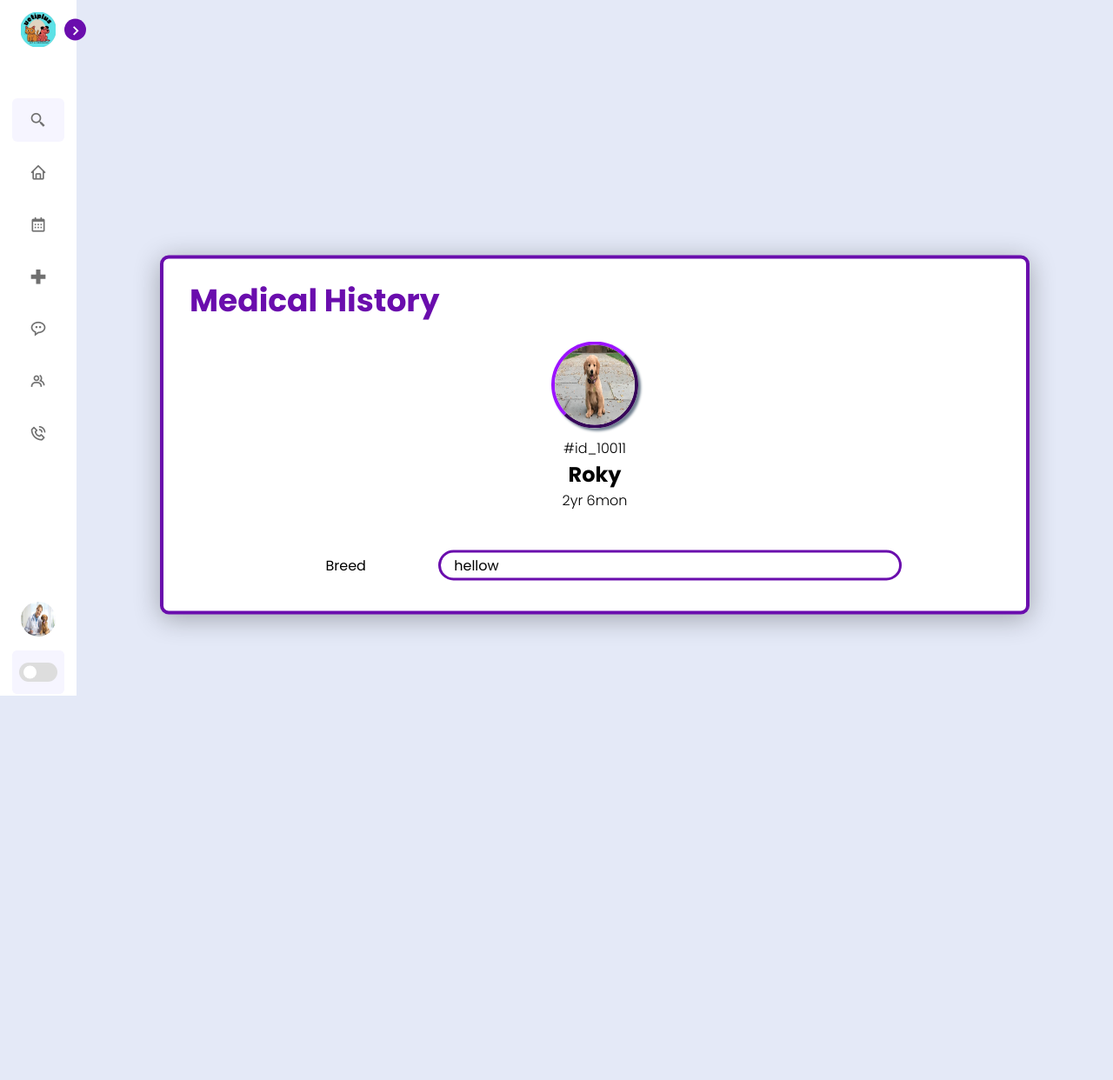
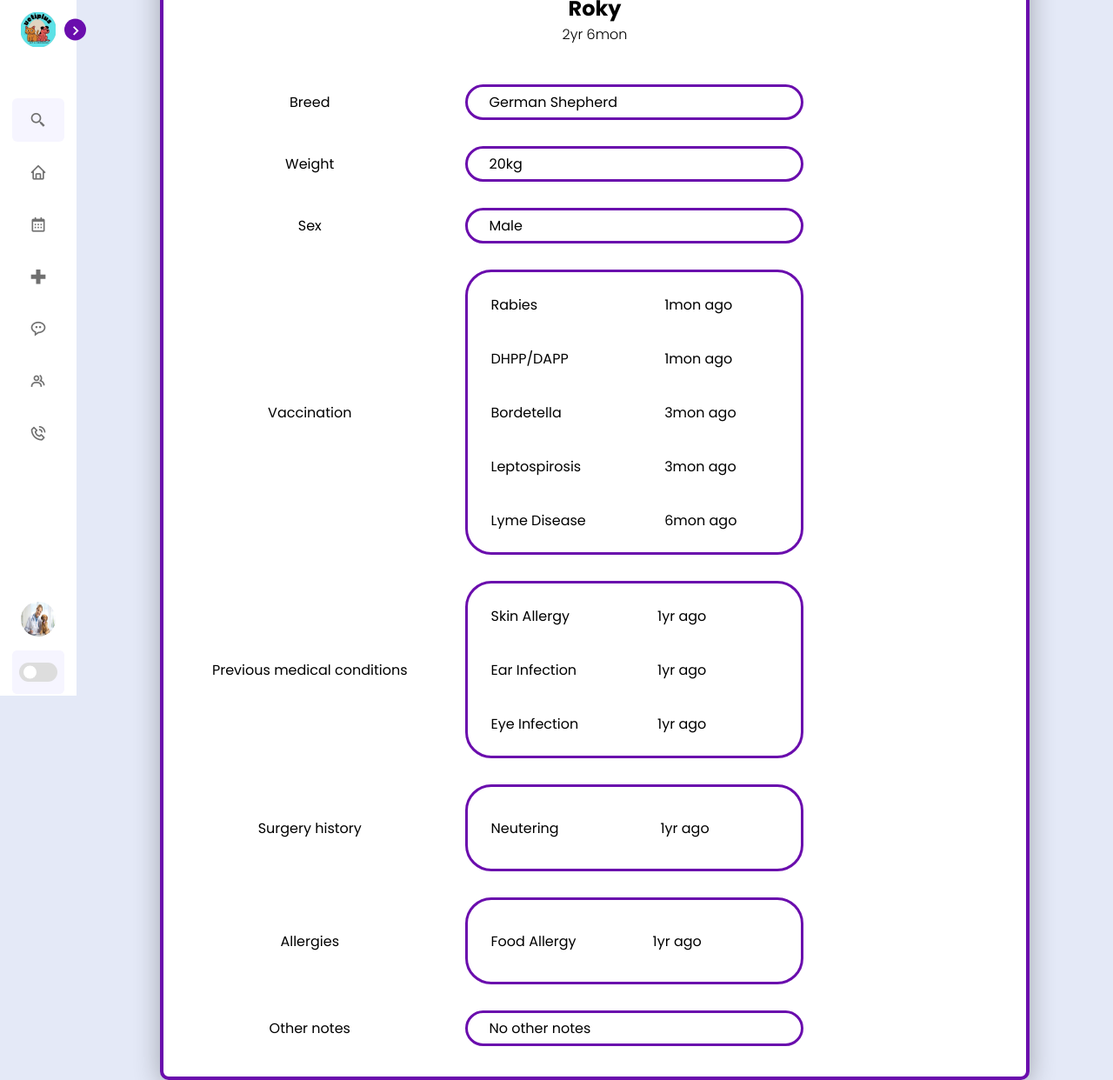
Before and after one commit to ravidu001/VetiPlus-Web-App, a PHP site: page /medicalhistory.php in a window 1280 px wide. Shown: the whole page at 87% size. Before the commit the page ends 800 px from the top, so only its background shows below. Run offline with PHP 8.4, Linux system fonts and the light colour scheme.

Commit message:
complete medical history page

```diff
--- a/client/assets/cssFiles/vetDoctor/medicalhistorycontent.css
+++ b/client/assets/cssFiles/vetDoctor/medicalhistorycontent.css
@@ -92,10 +92,26 @@
     align-items: center;
     border: 3px solid var(--text-primary);
     border-radius: 30px;
-    padding-left: 15px;
-    height: 35px;
+    padding-left: 25px;
+    height: auto;
     padding-top: 5px;
     padding-bottom: 5px;
+}
+
+.table-format .data-box table {
+    position: relative;
+    border: 3px solid var(--text-primary);
+    border-radius: 30px;
+    padding-left: 25px;
+    height: 100px;
+    padding-top: 5px;
+    padding-bottom: 5px;
+    scroll-behavior: auto;
+    text-align: left;
+}
+
+.table-format .data-box table td {
+    text-align: left;
 }
 
 /*
--- a/client/pages/vetDoctor/medicalhistorycontent.php
+++ b/client/pages/vetDoctor/medicalhistorycontent.php
@@ -11,18 +11,118 @@
         <h4> 2yr 6mon</h4>
     </div>
 
+    <form action="<?php echo $_SERVER['PHP_SELF']; ?>" method="post" name="medicalHistory">
         <table class="table-format">
             <tr>
                 <td style="width:200px"> Breed </td>
                 <td>
                     <div class="data-container">
-                    hellow
+                        German Shepherd
+                    </div>
+                </td>
+            </tr>
+            <tr>
+                <td> Weight </td>
+                <td>
+                    <div class="data-container">
+                        20kg
+                    </div>
+                </td>
+            </tr>
+            <tr>
+                <td> Sex </td>
+                <td>
+                    <div class="data-container">
+                        Male
+                    </div>
+                </td>
+            </tr>
+            <tr>
+                <td> Vaccination </td>
+                <td>
+                    <div class="data-box">
+                        <table>
+                            <tr>
+                                <td> Rabies </td>
+                                <td> 1mon ago </td>
+                            </tr>
+                            <tr>
+                                <td> DHPP/DAPP </td>
+                                <td> 1mon ago </td>
+                            </tr>
+                            <tr>
+                                <td> Bordetella </td>
+                                <td> 3mon ago </td>
+                            </tr>
+                            <tr>
+                                <td> Leptospirosis </td>
+                                <td> 3mon ago </td>
+                            </tr>
+                            <tr>
+                                <td> Lyme Disease </td>
+                                <td> 6mon ago </td>
+                            </tr>
+                        </table>
+                    </div>
+                </td>
+            </tr>
+            <tr>
+                <td> Previous medical conditions </td>
+                <td>
+                    <div class="data-box">
+                        <table>
+                            <tr>
+                                <td> Skin Allergy </td>
+                                <td> 1yr ago </td>
+                            </tr>
+                            <tr>
+                                <td> Ear Infection </td>
+                                <td> 1yr ago </td>
+                            </tr>
+                            <tr>
+                                <td> Eye Infection </td>
+                                <td> 1yr ago </td>
+                            </tr>
+                        </table>
+                    </div>
+                </td>
+            </tr>
+            <tr>
+                <td> Surgery history </td>
+                <td>
+                    <div class="data-box">
+                        <table>
+                            <tr>
+                                <td> Neutering </td>
+                                <td> 1yr ago </td>
+                            </tr>
+                        </table>
+                    </div>
+                </td>
+            </tr>
+            <tr>
+                <td> Allergies </td>
+                <td>
+                    <div class="data-box">
+                        <table>
+                            <tr>
+                                <td> Food Allergy </td>
+                                <td> 1yr ago </td>
+                            </tr>
+                        </table>
+                    </div>
+                </td>
+            </tr>
+            <tr>
+                <td> Other notes </td>
+                <td>
+                    <div class="data-container">
+                        No other notes
                     </div>
                 </td>
             </tr>
         </table>
 </div>
-
 
 
 <div id="popup-container" class="popup-container" onclick="hidePopup()">
```
Lines whose indentation alone changed are shown as unchanged.
